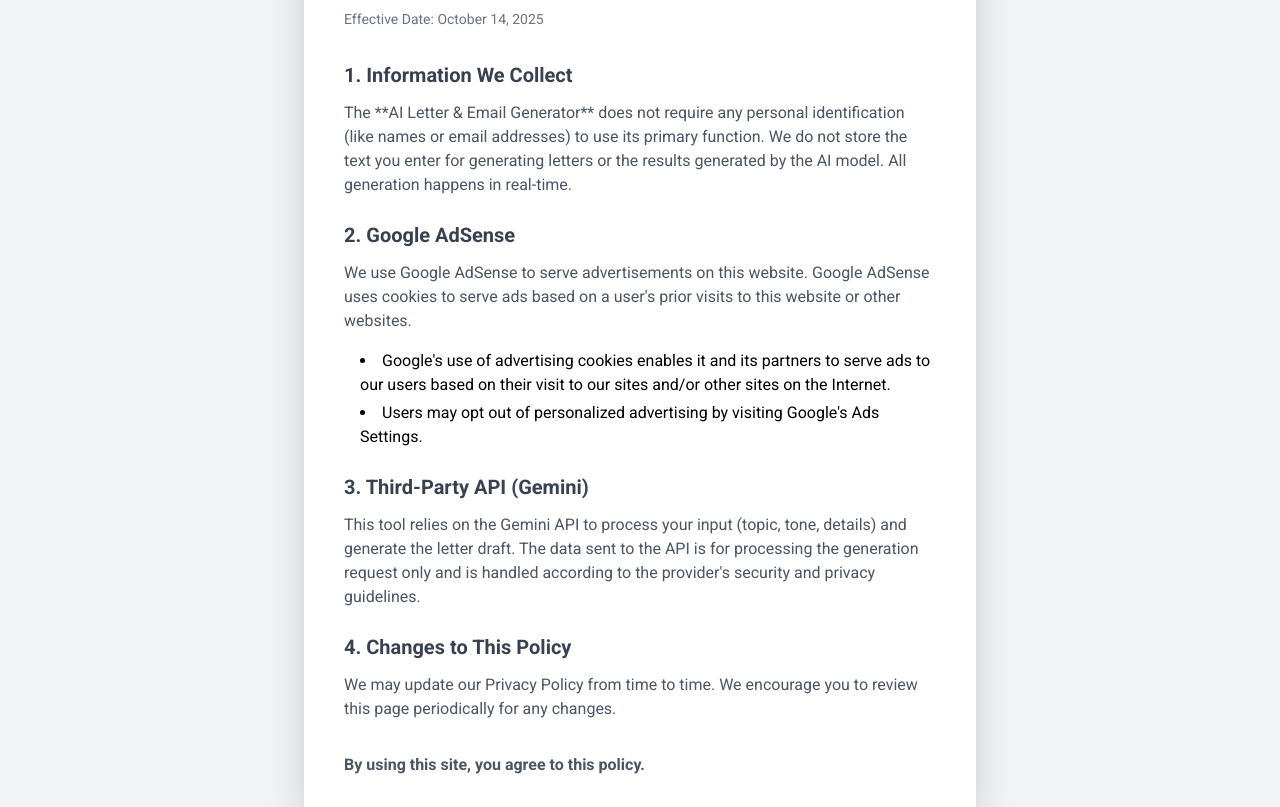
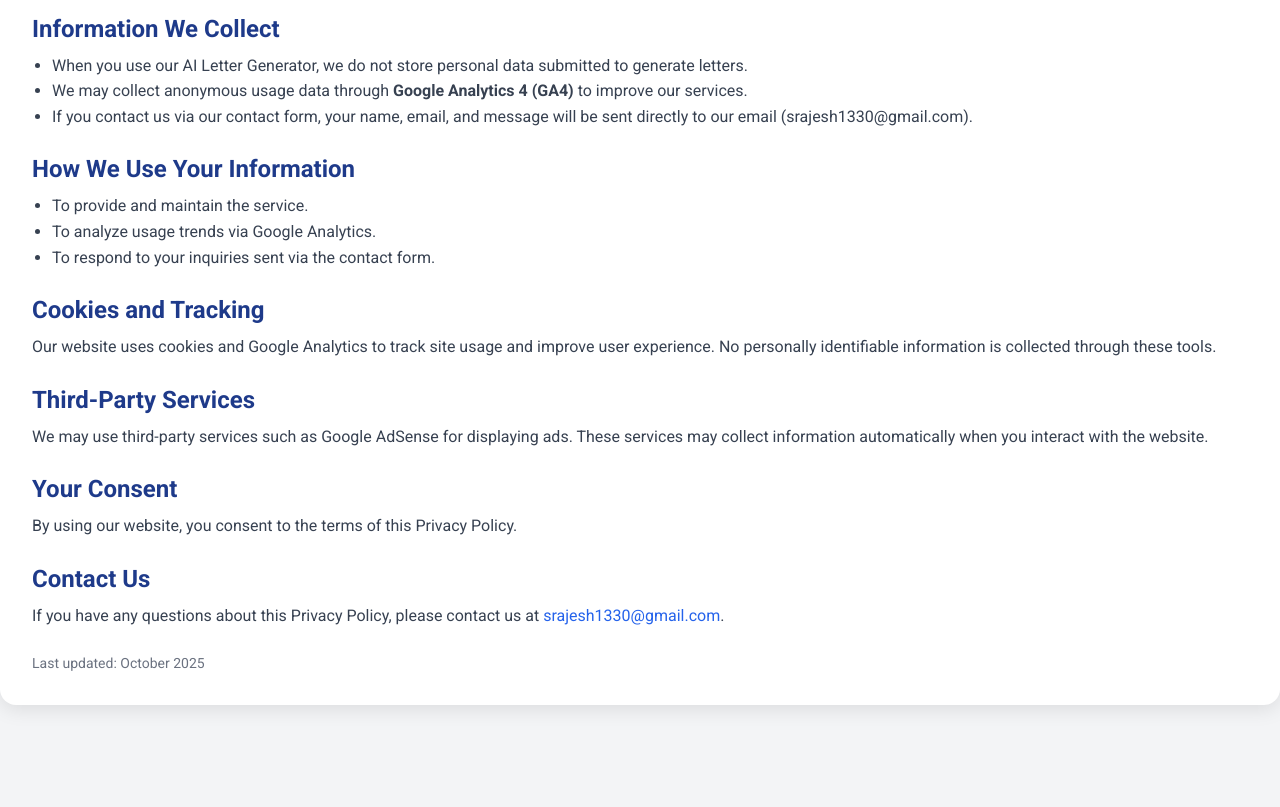
Before and after one commit to srajesh1330/letter-generator, a plain HTML site: page privacy_policy.html in a window 1280 px wide. Shown: the part 193-1000 px from the top of the page. After the commit the page ends 930 px from the top, so only its background shows below. Drawn offline with nearby package versions, Linux system fonts and the light colour scheme.

Commit message:
Update privacy_policy.html

```diff
--- a/privacy_policy.html
+++ b/privacy_policy.html
@@ -7,46 +7,46 @@
 <script src="https://cdn.tailwindcss.com"></script>
 <style>
 @import url('https://fonts.googleapis.com/css2?family=Roboto:wght@400;700;900&display=swap');
-        body {
-            font-family: 'Roboto', sans-serif;
-            background-color: #f3f4f6;
-            min-height: 100vh;
-        }
+body { font-family: 'Roboto', sans-serif; background-color: #f3f4f6; min-height: 100vh; }
+.container { max-width: 800px; margin: 2rem auto; background:white; padding:2rem; border-radius:1rem; box-shadow:0 4px 20px rgba(0,0,0,0.1);}
+h1,h2 { color:#1e3a8a; }
+p, li { color:#374151; line-height:1.6; }
 </style>
 </head>
-<body class="p-4 sm:p-12 flex justify-center">
-    <div class="w-full max-w-2xl bg-white shadow-2xl rounded-xl p-6 sm:p-10 border-t-8 border-blue-600">
-        <a href="index.html" class="text-sm text-blue-600 hover:text-blue-800 mb-6 inline-block">&larr; Back to Generator</a>
+<body>
+<div class="container">
+<a href="index.html" class="text-blue-600 hover:text-blue-800 mb-4 inline-block">&larr; Back to Generator</a>
+<h1 class="text-3xl font-bold mb-4">Privacy Policy</h1>
 
-        <h1 class="text-3xl font-extrabold text-gray-800 mb-6">Privacy Policy</h1>
-        <p class="text-sm text-gray-500 mb-8">Effective Date: October 14, 2025</p>
+<p>At <strong>AI Letter & Email Generator</strong>, your privacy is important to us. This Privacy Policy explains how we collect, use, and protect your information.</p>
 
-        <h2 class="text-xl font-bold text-gray-700 mt-6 mb-3">1. Information We Collect</h2>
-        <p class="text-gray-600 mb-4">
-            The **AI Letter & Email Generator** does not require any personal identification (like names or email addresses) to use its primary function.
-            We do not store the text you enter for generating letters or the results generated by the AI model. All generation happens in real-time.
-        </p>
+<h2 class="text-2xl font-semibold mt-6 mb-2">Information We Collect</h2>
+<ul class="list-disc pl-5">
+<li>When you use our AI Letter Generator, we do not store personal data submitted to generate letters.</li>
+<li>We may collect anonymous usage data through <strong>Google Analytics 4 (GA4)</strong> to improve our services.</li>
+<li>If you contact us via our contact form, your name, email, and message will be sent directly to our email (srajesh1330@gmail.com).</li>
+</ul>
 
-        <h2 class="text-xl font-bold text-gray-700 mt-6 mb-3">2. Google AdSense</h2>
-        <p class="text-gray-600 mb-4">
-            We use Google AdSense to serve advertisements on this website. Google AdSense uses cookies to serve ads based on a user's prior visits to this website or other websites.
-            <ul class="list-disc list-inside ml-4 mt-2 space-y-1">
-                <li>Google's use of advertising cookies enables it and its partners to serve ads to our users based on their visit to our sites and/or other sites on the Internet.</li>
-                <li>Users may opt out of personalized advertising by visiting Google's Ads Settings.</li>
+<h2 class="text-2xl font-semibold mt-6 mb-2">How We Use Your Information</h2>
+<ul class="list-disc pl-5">
+<li>To provide and maintain the service.</li>
+<li>To analyze usage trends via Google Analytics.</li>
+<li>To respond to your inquiries sent via the contact form.</li>
 </ul>
-        </p>
 
-        <h2 class="text-xl font-bold text-gray-700 mt-6 mb-3">3. Third-Party API (Gemini)</h2>
-        <p class="text-gray-600 mb-4">
-            This tool relies on the Gemini API to process your input (topic, tone, details) and generate the letter draft. The data sent to the API is for processing the generation request only and is handled according to the provider's security and privacy guidelines.
-        </p>
+<h2 class="text-2xl font-semibold mt-6 mb-2">Cookies and Tracking</h2>
+<p>Our website uses cookies and Google Analytics to track site usage and improve user experience. No personally identifiable information is collected through these tools.</p>
 
-        <h2 class="text-xl font-bold text-gray-700 mt-6 mb-3">4. Changes to This Policy</h2>
-        <p class="text-gray-600 mb-4">
-            We may update our Privacy Policy from time to time. We encourage you to review this page periodically for any changes.
-        </p>
+<h2 class="text-2xl font-semibold mt-6 mb-2">Third-Party Services</h2>
+<p>We may use third-party services such as Google AdSense for displaying ads. These services may collect information automatically when you interact with the website.</p>
 
-        <p class="text-gray-600 font-bold mt-8">By using this site, you agree to this policy.</p>
+<h2 class="text-2xl font-semibold mt-6 mb-2">Your Consent</h2>
+<p>By using our website, you consent to the terms of this Privacy Policy.</p>
+
+<h2 class="text-2xl font-semibold mt-6 mb-2">Contact Us</h2>
+<p>If you have any questions about this Privacy Policy, please contact us at <a href="mailto:srajesh1330@gmail.com" class="text-blue-600 hover:text-blue-800">srajesh1330@gmail.com</a>.</p>
+
+<p class="mt-6 text-sm text-gray-500">Last updated: October 2025</p>
 </div>
 </body>
 </html>
```
Lines whose indentation alone changed are shown as unchanged.
